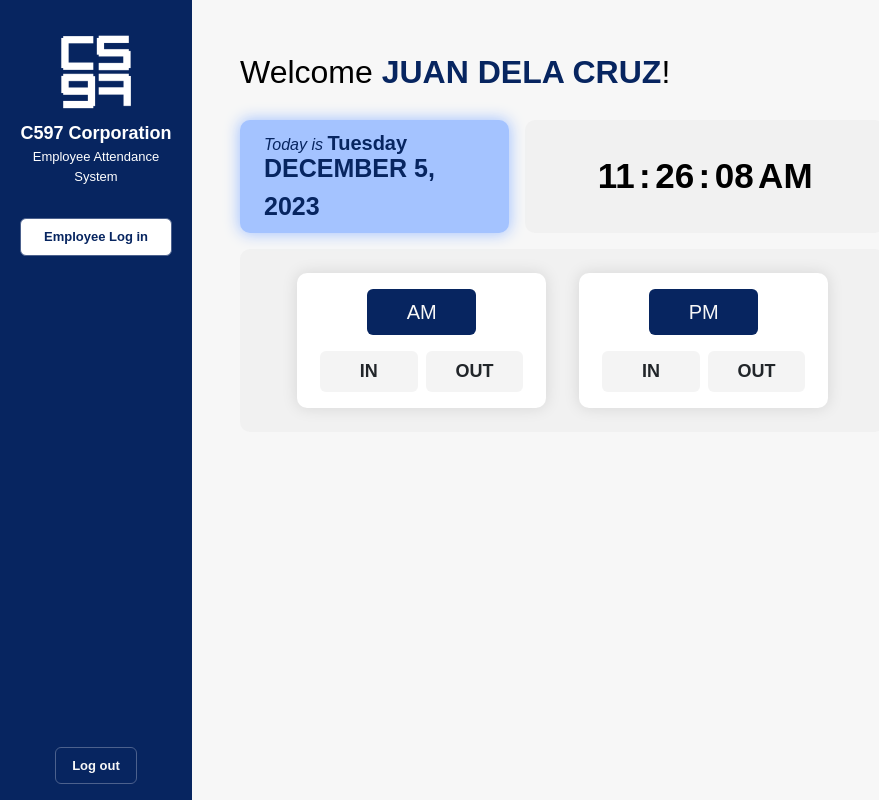
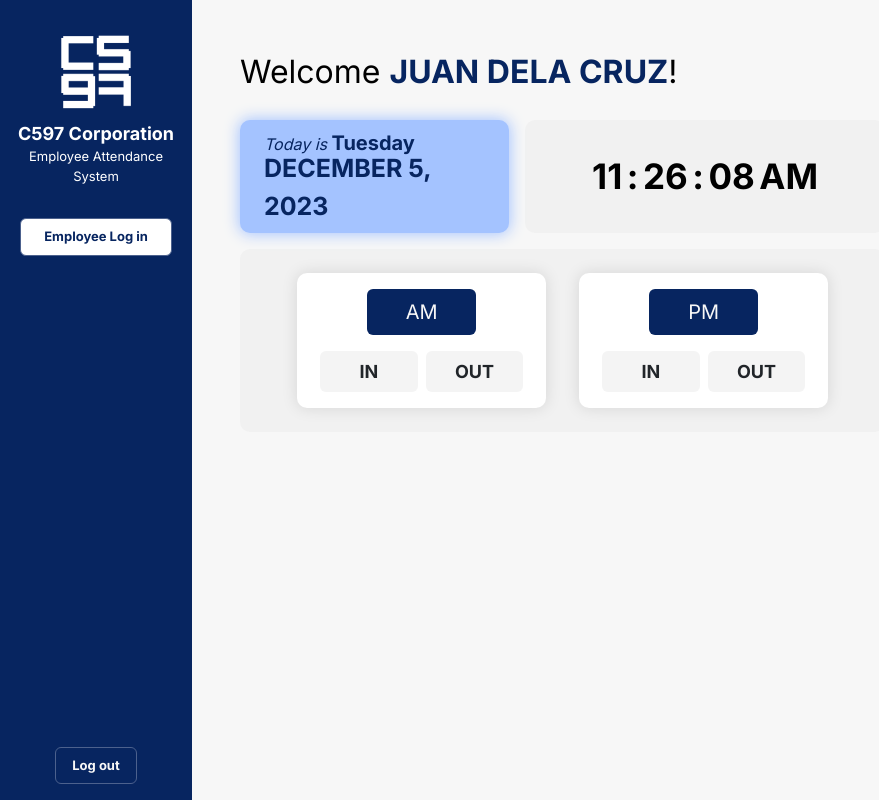
Before and after one commit to Dee-17/Employee-Attendance-Management-System, a PHP site: page /employee-attendance-system.html in a window 1280 px wide. Shown: the whole page, without its empty margins (0-879 px from the left). Run offline with PHP 8.4, Linux system fonts and the light colour scheme.

Commit message:
Update font

```diff
--- a/css/employee-attendance-system.css
+++ b/css/employee-attendance-system.css
@@ -1,7 +1,11 @@
+@import url('https://fonts.googleapis.com/css2?family=Inter:wght@400;600;700&display=swap');
+
 body {
-    font-family: Arial, Helvetica, sans-serif;
+    padding: 0px;
+    margin: 0px;
+    font-family: 'Inter', sans-serif;
+    background: #f7f7f7;
 }
-
 /* ============================================= */
 
 /* .alert_container {
```
